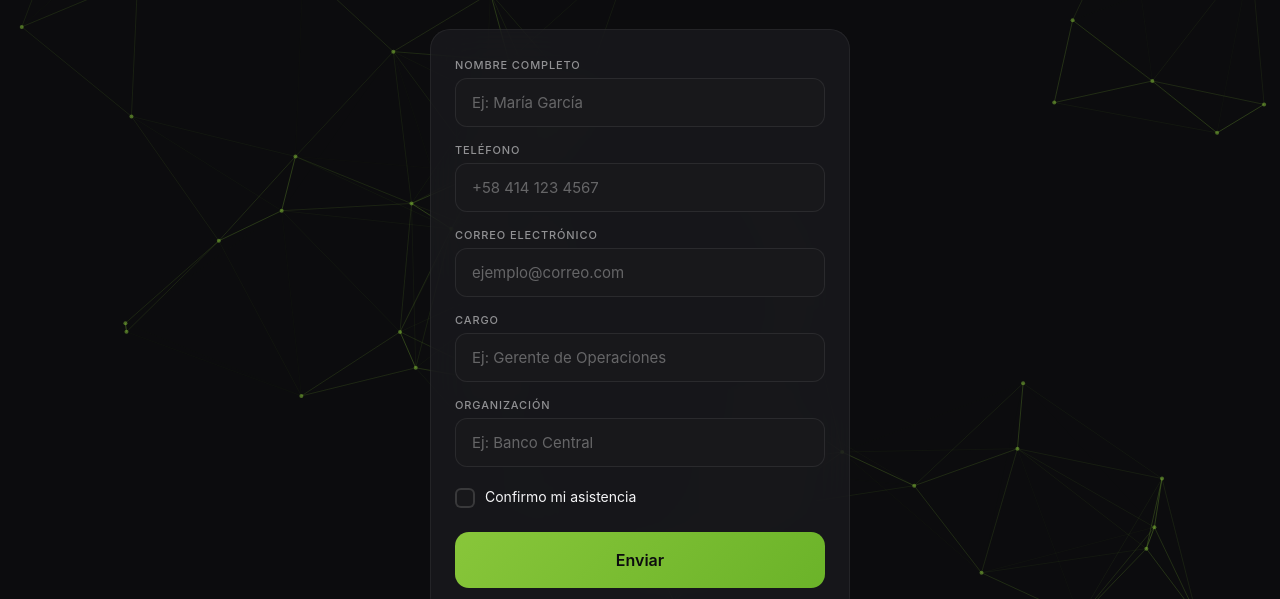
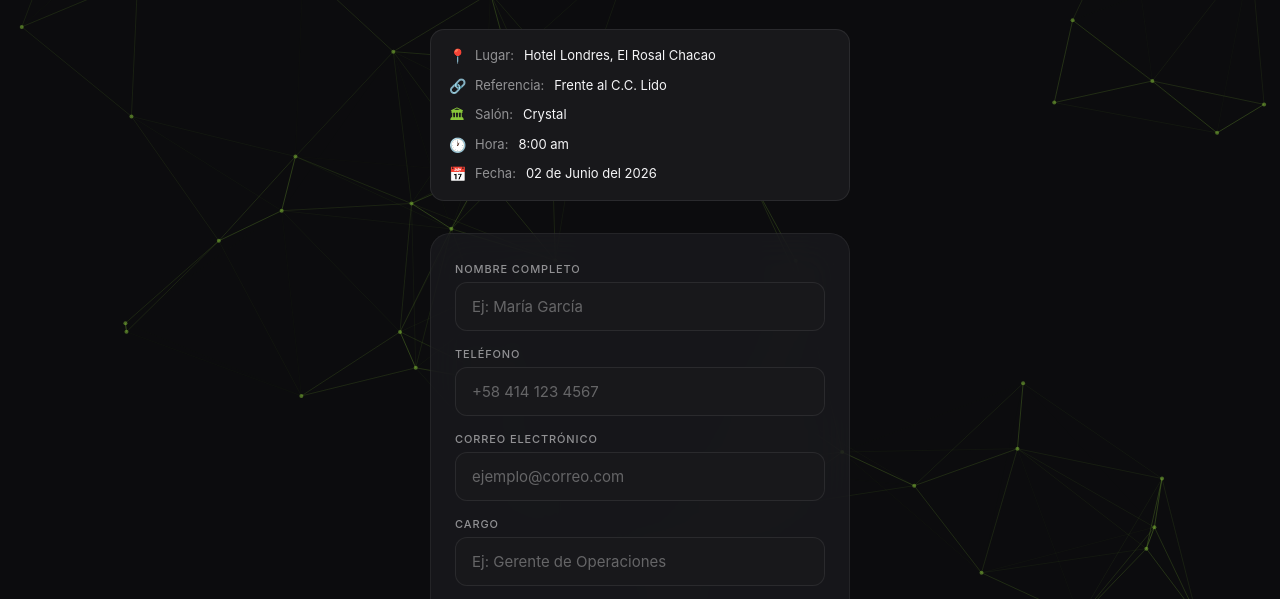
Before and after one commit to worksuiux-ctrl/teaser_coevolution, a website: page invitacion/public/index.html in a window 1280 px wide. Shown: the part 182-781 px from the top of the page. Drawn offline with nearby package versions, Linux system fonts and the light colour scheme.

Commit message:
Agregar tarjeta de evento en invitación

```diff
--- a/invitacion/public/index.html
+++ b/invitacion/public/index.html
@@ -117,6 +117,43 @@ body {
   margin-top: 14px;
   padding-bottom: 6px;
   border-bottom: 1px solid rgba(136,198,58,0.15);
+}
+
+/* Evento */
+.event-card {
+  width: 100%;
+  background: var(--bg-elevated);
+  border: 1px solid var(--border);
+  border-radius: 14px;
+  padding: 16px 18px;
+  display: flex;
+  flex-direction: column;
+  gap: 10px;
+}
+
+.event-row {
+  display: flex;
+  align-items: flex-start;
+  gap: 10px;
+  font-size: 13px;
+  line-height: 1.4;
+}
+
+.event-icon {
+  width: 16px;
+  text-align: center;
+  flex-shrink: 0;
+  color: var(--accent);
+  font-size: 14px;
+}
+
+.event-label {
+  color: var(--text-muted);
+  flex-shrink: 0;
+}
+
+.event-value {
+  color: var(--text);
 }
 
 /* Formulario */
@@ -437,6 +474,34 @@ body > * { position: relative; z-index: 1; }
       <div class="hero-title">COE EVOLUTION</div>
       <div class="hero-year">2026</div>
       <div class="hero-sub">Invitación Especial e Intransferible</div>
+    </div>
+
+    <div class="event-card">
+      <div class="event-row">
+        <span class="event-icon">📍</span>
+        <span class="event-label">Lugar:</span>
+        <span class="event-value">Hotel Londres, El Rosal  Chacao</span>
+      </div>
+      <div class="event-row">
+        <span class="event-icon">🔗</span>
+        <span class="event-label">Referencia:</span>
+        <span class="event-value">Frente al C.C. Lido</span>
+      </div>
+      <div class="event-row">
+        <span class="event-icon">🏛</span>
+        <span class="event-label">Salón:</span>
+        <span class="event-value">Crystal</span>
+      </div>
+      <div class="event-row">
+        <span class="event-icon">🕐</span>
+        <span class="event-label">Hora:</span>
+        <span class="event-value">8:00 am</span>
+      </div>
+      <div class="event-row">
+        <span class="event-icon">📅</span>
+        <span class="event-label">Fecha:</span>
+        <span class="event-value">02 de Junio del 2026</span>
+      </div>
     </div>
 
     <form class="form-card" id="form" novalidate>
```
